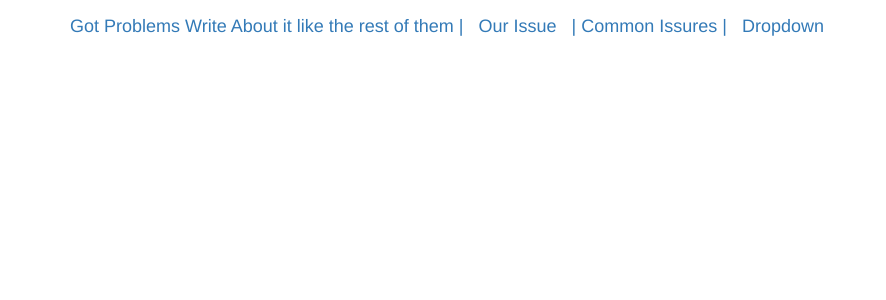
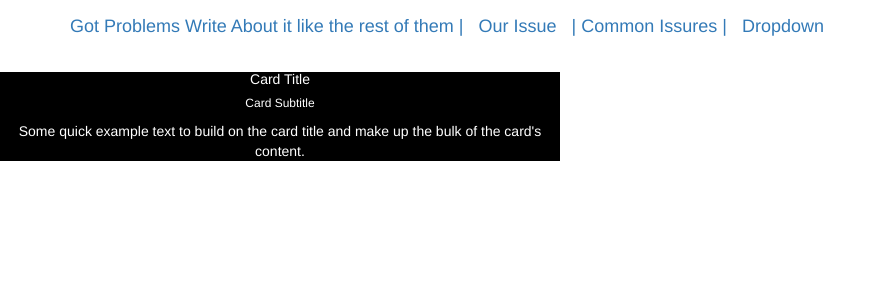
Before and after one commit to aalsaedi265/ErrorPage, a React (Create React App) app in the folder client/: page /ourIssue in a window 1280 px wide. Shown: the top 300 px of the page, without its empty margins (0-886 px from the left). Built offline with nearby package versions, Linux system fonts and the light colour scheme.

Commit message:
card is up for one thing

```diff
--- a/client/src/comp/OurIssue.js
+++ b/client/src/comp/OurIssue.js
@@ -1,12 +1,32 @@
 
 import React from 'react';
+import {Card} from 'react-bootstrap'
 
 export default function OurIssue(){
 
     return (
 
         <>
+        <Card
 
+
+        style={{ hieght: '50px',
+                width: '40em',
+                backgroundColor: 'black',
+                color: 'white'}}>
+            <Card.Body>
+                <Card.Title>  Card Title</Card.Title>
+                <Card.Subtitle className="mb-2 text-muted"
+                style ={{color: 'white'}}>
+
+                Card Subtitle</Card.Subtitle>
+                    <Card.Text>
+                    Some quick example text to build on the card title and make up the bulk of
+                    the card's content.
+                    </Card.Text>
+
+            </Card.Body>
+        </Card>
         </>
     )
 }
```
